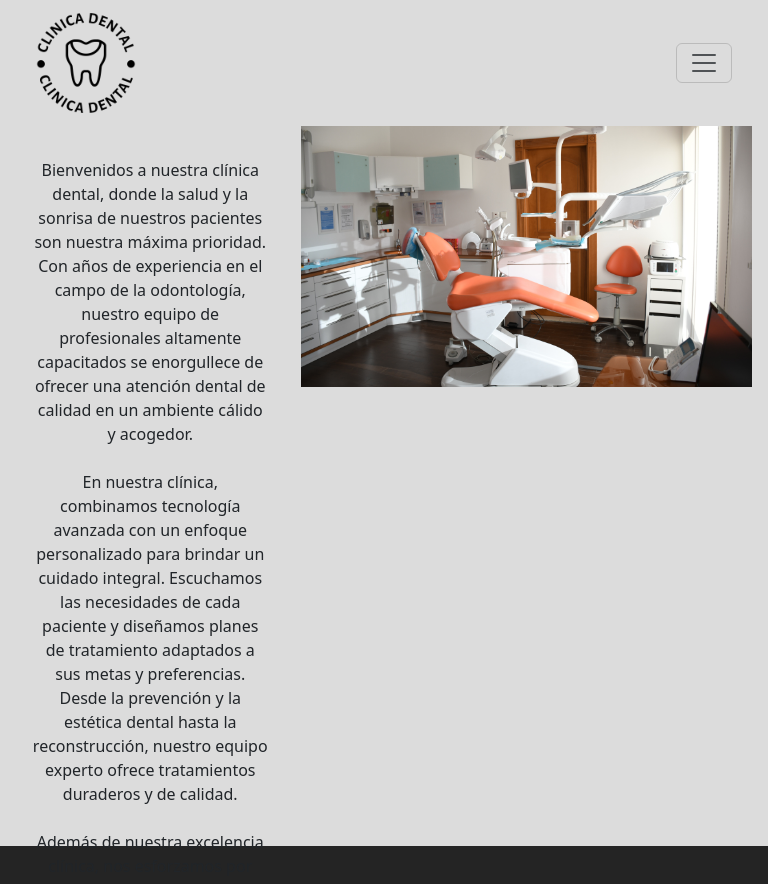
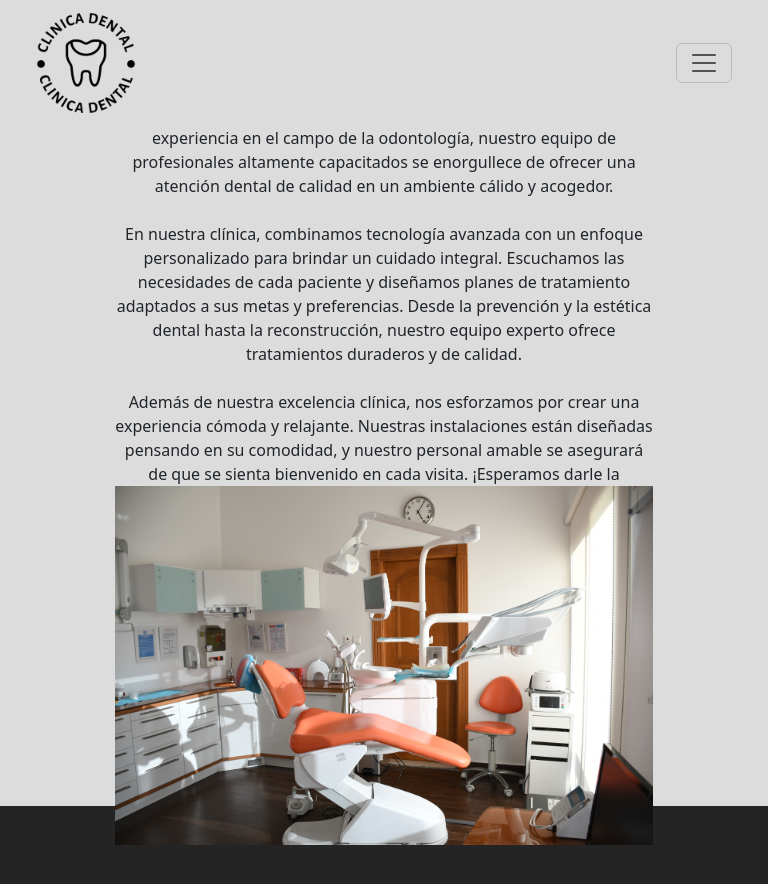
Before and after one commit to ansualo/proyecto5-frontendClinicaDental, a React (Vite) app: page /nosotros in a window 768 px wide. Shown: the top 884 px of the page. Built offline with nearby package versions, Linux system fonts and the light colour scheme.

Commit message:
style: make Nosotros responsive with media queries

```diff
--- a/src/pages/About/About.css
+++ b/src/pages/About/About.css
@@ -1,5 +1,5 @@
 .aboutDesign{
-    height: 90vh;
+    height: 85vh;
     width: 100vw;
     background-color:gainsboro;
     display: flex;
@@ -7,14 +7,13 @@
 }
 
 .aboutText{
-    height: 90vh;
+    height: 85vh;
     width: 45vw;
     padding: 2em;
-
 }
 
 .aboutImage{
-    height: 90vh;
+    height: 85vh;
     width: 70vw;
     background-image: url('../../assets/img/about.jpg');
     background-repeat: no-repeat;
@@ -22,3 +21,49 @@
     margin-bottom: 5em;
     margin-right: 1em;
 }
+
+@media (min-width: 577px) and (max-width: 1024px) {
+
+    .aboutText{
+        min-height: 45vh;
+        width: 70vw;
+        margin: 0;
+        padding: 0;
+        display: flex;
+        align-items: center;
+        justify-content: center;
+    }
+    .aboutImage{
+        min-height: 50vh;
+        width: 70vw;
+        margin: 0;
+        padding: 0;
+        display: flex;
+        align-items: center;
+        justify-content: center;
+    }
+
+    .aboutDesign{
+        flex-direction: column;
+    }
+}
+
+@media (max-width: 576px) {
+
+    .aboutDesign{
+        display: flex;
+        align-items: center;
+        justify-content: center;
+        flex-direction: column;
+    }
+
+    .aboutText{
+        overflow-y: auto;
+        width: 90vw;
+    }
+
+    .aboutImage{
+        display: none;
+    }
+
+  }
```
